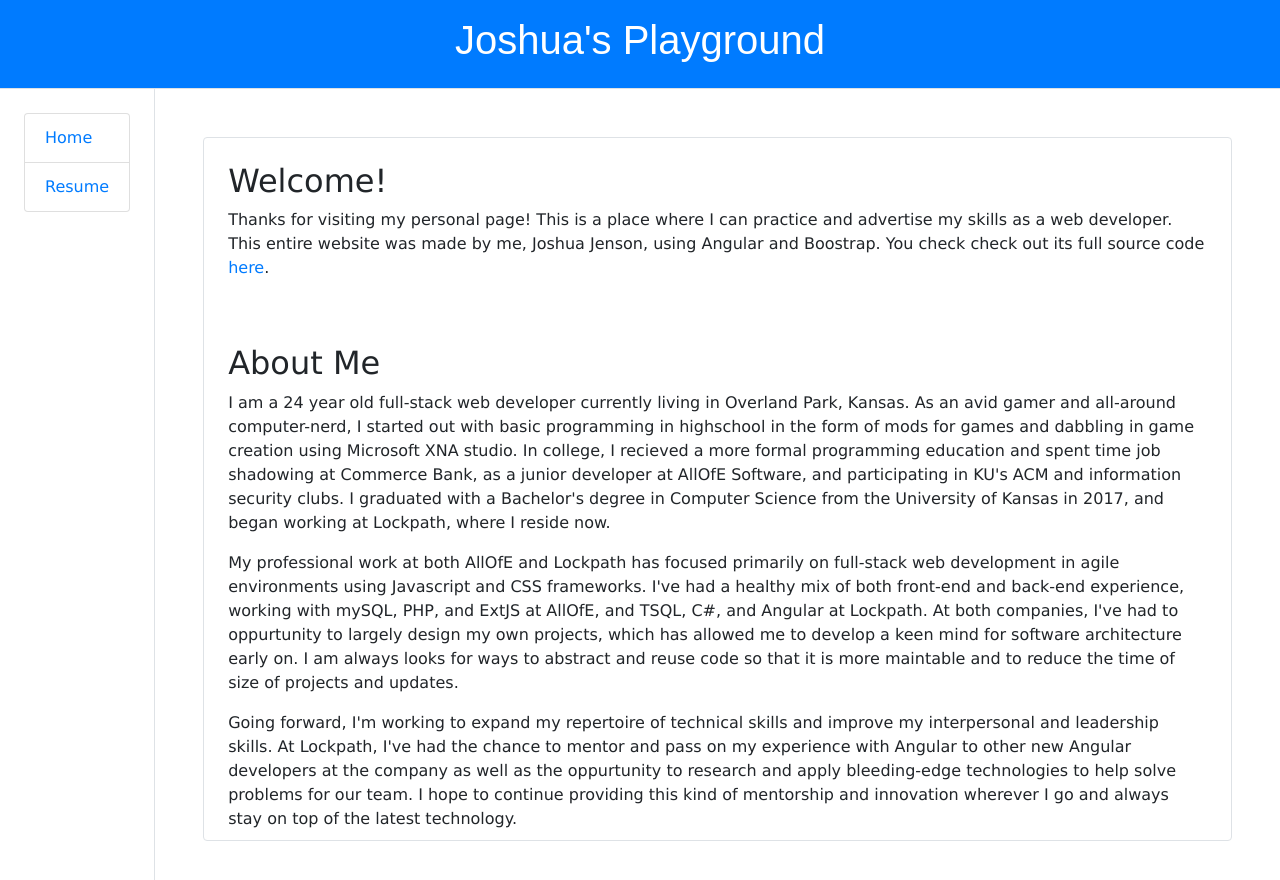
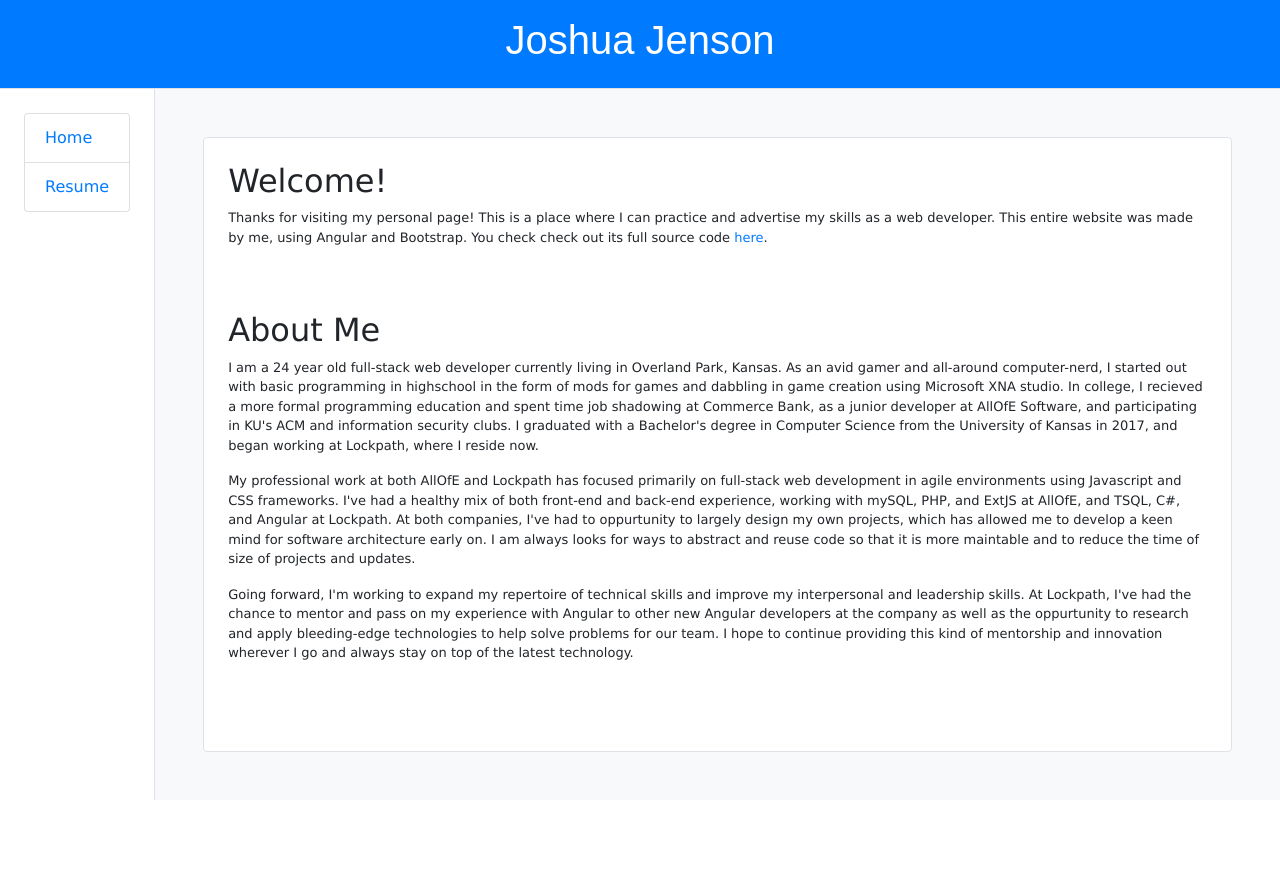
Before and after one commit to joshualouisjenson/playground, an Angular app: page /home in a window 1280 px wide. Shown: the top 880 px of the page. After the commit the page ends 800 px from the top, so only its background shows below. Built offline with nearby package versions, Linux system fonts and the light colour scheme.

Commit message:
- More styling improvements

```diff
--- a/src/app/core/app.component.scss
+++ b/src/app/core/app.component.scss
@@ -2,4 +2,8 @@
     display: flex;
     flex-direction: column;
     height: 100%;
+
+    .list-group-item {
+        font-size: 1rem;
+    }
 }
--- a/src/app/core/app.component.ts
+++ b/src/app/core/app.component.ts
@@ -7,7 +7,7 @@ import { PageModel } from '../shared/models/page.model';
     styleUrls: ['./app.component.scss']
 })
 export class AppComponent {
-    title = 'Joshua\'s Playground';
+    title = 'Joshua Jenson';
 
     pages: PageModel[] = [
         new PageModel('/home', 'Home'),
--- a/src/app/pages/home/home/home.component.html
+++ b/src/app/pages/home/home/home.component.html
@@ -1,12 +1,12 @@
-<article class="m-5 border rounded flex-fill bg-white">
-    <div class="d-block">
+<article class="p-5 flex-fill bg-light">
+    <div class="d-block border rounded bg-white">
         <section class="p-4">
             <h2>
                 Welcome!
             </h2>
             <p>
-                Thanks for visiting my personal page! This is a place where I can practice and advertise my skills as a web developer. This entire website was made by me,
-                Joshua Jenson, using Angular and Boostrap. You check check out its full source code <a href="https://github.com/joshualouisjenson/playground">here</a>.
+                Thanks for visiting my personal page! This is a place where I can practice and advertise my skills as a web developer. This entire website was made by me, using Angular
+                and Bootstrap. You check check out its full source code <a href="https://github.com/joshualouisjenson/playground">here</a>.
             </p>
         </section>
 
--- a/src/styles/main.scss
+++ b/src/styles/main.scss
@@ -11,6 +11,15 @@ html, body {
     width: 100%;
 }
 
+body {
+    font-size: 0.8125rem;
+}
+
 h1 {
     font-family: Arial, sans-serif;
 }
+
+// Prevents bottom outline border from getting cut off
+.list-group-item:focus {
+    z-index: 1;
+}
```
